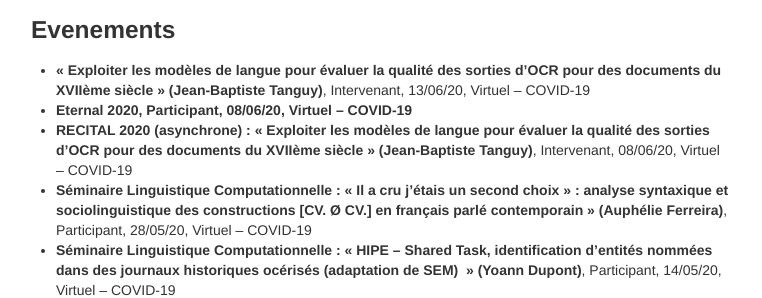
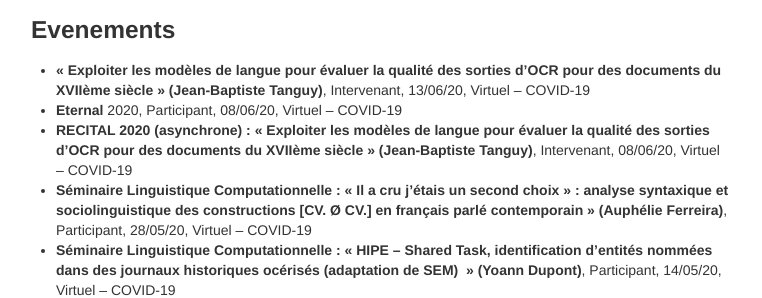
Before and after one commit to jbtanguy/jbtanguy.github.io, a Jekyll site: the page built from index.md, in a window 1280 px wide and 900 px high, scrolled down 844 px. Shown: the part 158-456 px from the top of the window, without its empty margins (259-1021 px from the left). Built offline with Jekyll 4.4.1, drawn with Linux system fonts in a browser that asks for light colours.

Commit message:
correction du tableau evenement 4*

```diff
--- a/index.md
+++ b/index.md
@@ -50,7 +50,7 @@ leur exploitation, leur interopérabilité mais aussi l'impact de leur qualité
 ### Evenements
 
 - <b>« Exploiter les modèles de langue pour évaluer la qualité des sorties d’OCR pour des documents du XVIIème siècle » (Jean-Baptiste Tanguy)</b>, Intervenant, 13/06/20, Virtuel – COVID-19
-- <b>Eternal 2020, Participant, 08/06/20, Virtuel – COVID-19
+- <b>Eternal</b> 2020, Participant, 08/06/20, Virtuel – COVID-19
 - <b>RECITAL 2020 (asynchrone) : « Exploiter les modèles de langue pour évaluer la qualité des sorties d’OCR pour des documents du XVIIème siècle » (Jean-Baptiste Tanguy)</b>, Intervenant, 08/06/20, Virtuel – COVID-19
 - <b>Séminaire Linguistique Computationnelle : « Il a cru j'étais un second choix » : analyse syntaxique et sociolinguistique des constructions [CV. Ø CV.] en français parlé contemporain » (Auphélie Ferreira)</b>, Participant, 28/05/20, Virtuel – COVID-19
 - <b>Séminaire Linguistique Computationnelle : « HIPE – Shared Task, identification d’entités nommées dans des journaux historiques océrisés (adaptation de SEM)  » (Yoann Dupont)</b>, Participant, 14/05/20, Virtuel – COVID-19
```
